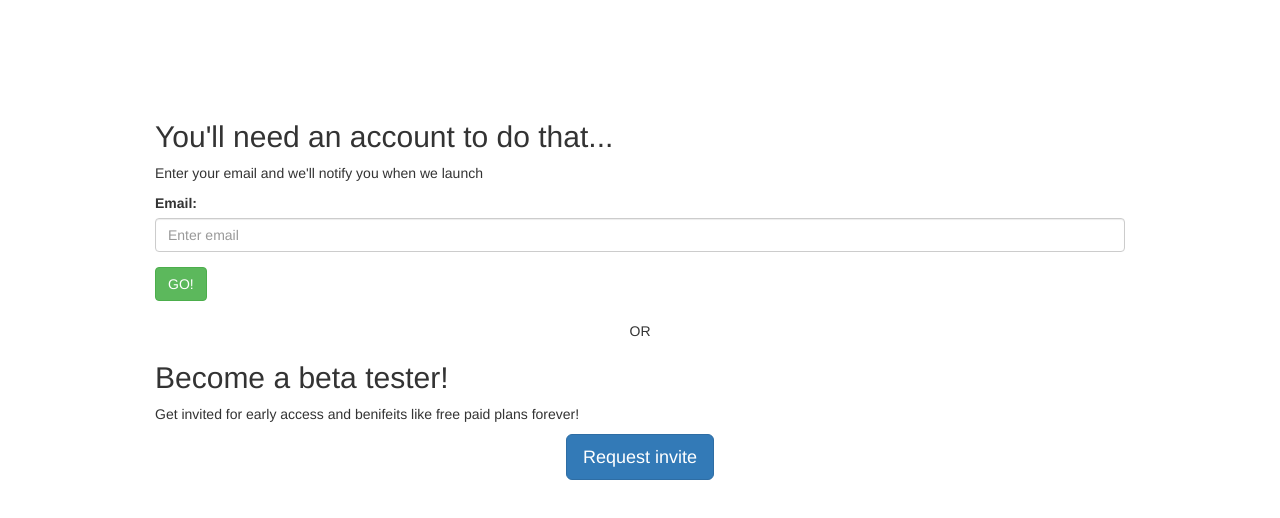
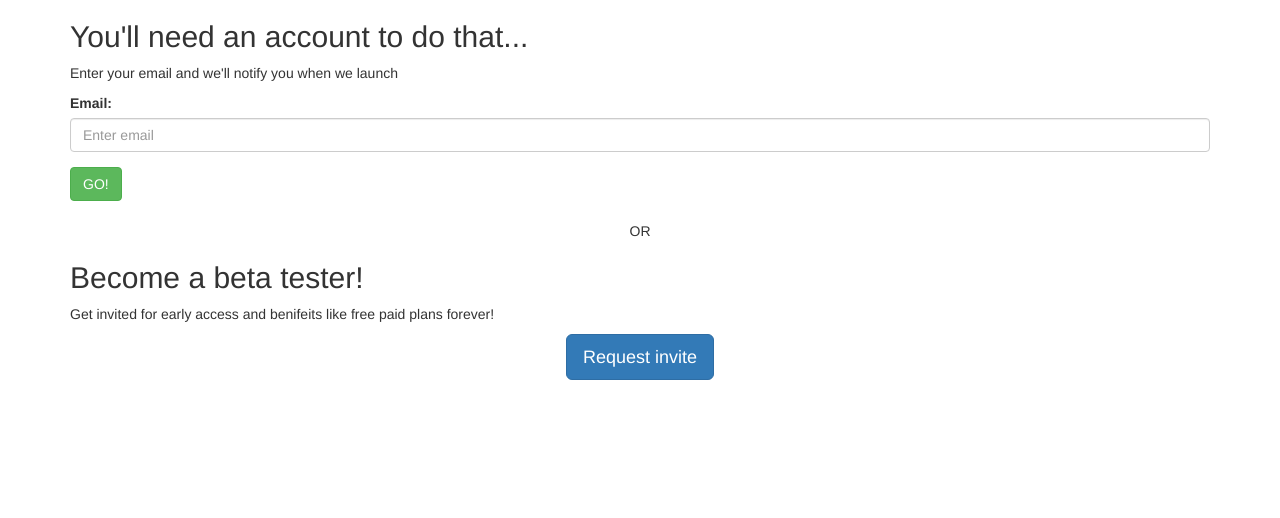
Before and after one commit to dymondsystems/need-account-lander, a plain HTML site: page index.html in a window 1280 px wide. Drawn offline with nearby package versions, Linux system fonts and the light colour scheme.

Commit message:
Update index.html

```diff
--- a/index.html
+++ b/index.html
@@ -8,11 +8,6 @@
   <script src="https://ajax.googleapis.com/ajax/libs/jquery/3.7.1/jquery.min.js"></script>
   <script src="https://maxcdn.bootstrapcdn.com/bootstrap/3.4.1/js/bootstrap.min.js"></script>
 
-  <style>
-  .container{
-  padding: 100px;
-  }
-  </style>
 </head>
 <body>
 
```
